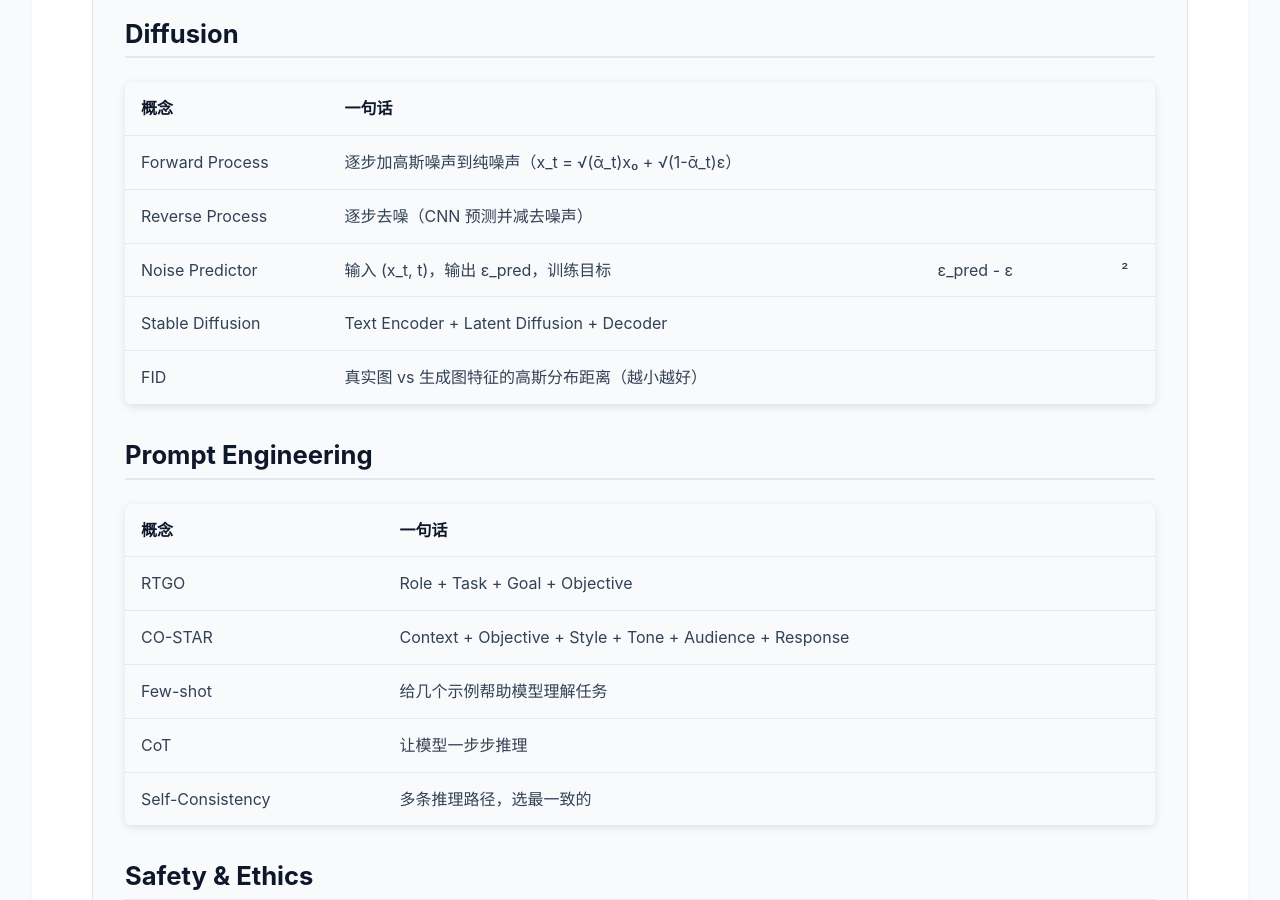
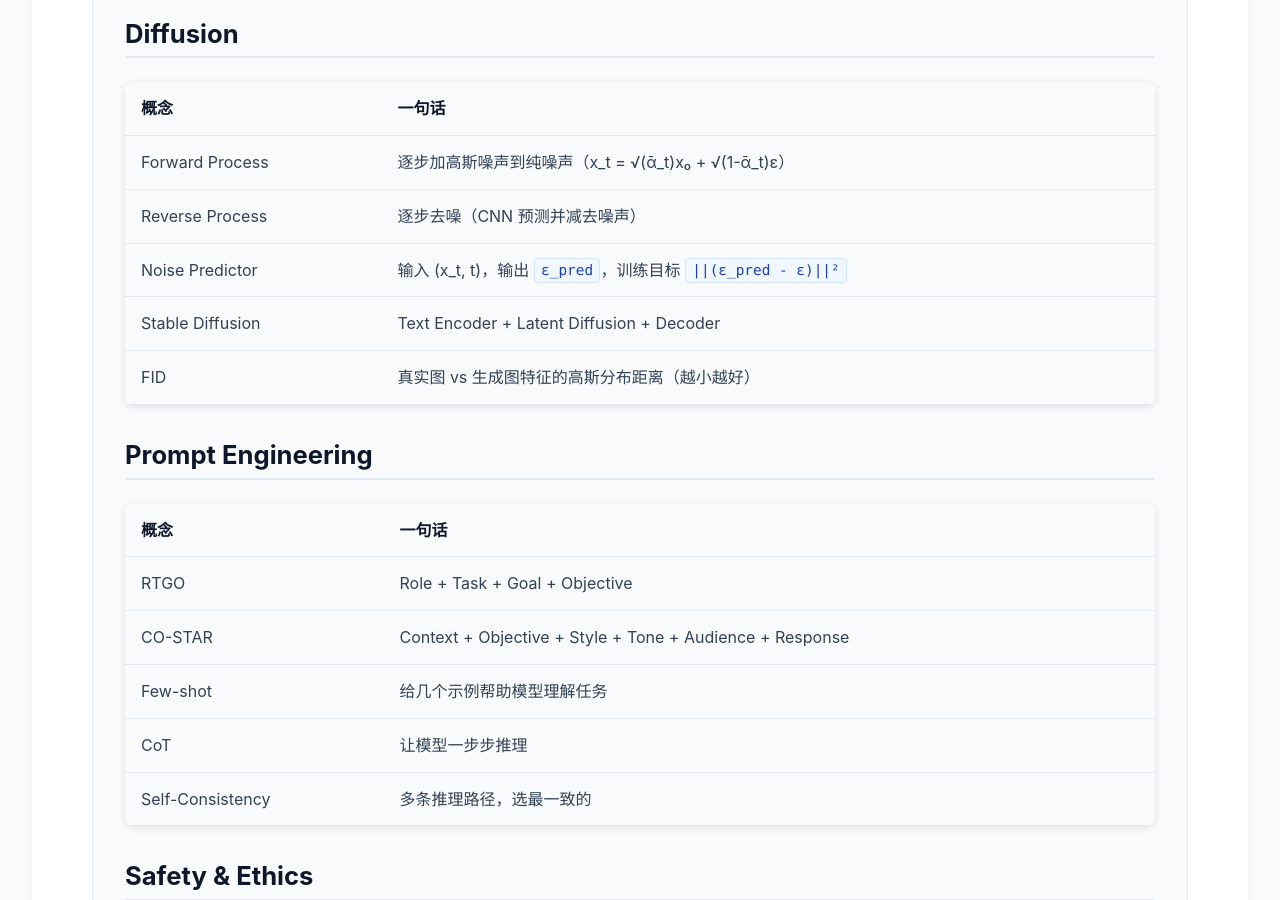
Before and after one commit to nuo534202/nuo534202.github.io, a Jekyll site: the page built from _posts/2026-06-03-aigc_final_review.md, in a window 1280 px wide and 900 px high, scrolled down 30187 px. Built offline with Jekyll 4.4.1, drawn with Linux system fonts in a browser that asks for light colours.

Commit message:
fix markdown err

```diff
--- a/_posts/2026-06-03-aigc_final_review.md
+++ b/_posts/2026-06-03-aigc_final_review.md
@@ -973,7 +973,7 @@ Text Prompt (A cat in the snow) ────┤               Generation Model (
 |---|---|
 | Forward Process | 逐步加高斯噪声到纯噪声（x_t = √(ᾱ_t)x₀ + √(1-ᾱ_t)ε） |
 | Reverse Process | 逐步去噪（CNN 预测并减去噪声） |
-| Noise Predictor | 输入 (x_t, t)，输出 ε_pred，训练目标 ||ε_pred - ε||² |
+| Noise Predictor | 输入 (x_t, t)，输出 `ε_pred`，训练目标 `||(ε_pred - ε)||²` |
 | Stable Diffusion | Text Encoder + Latent Diffusion + Decoder |
 | FID | 真实图 vs 生成图特征的高斯分布距离（越小越好） |
 
```
